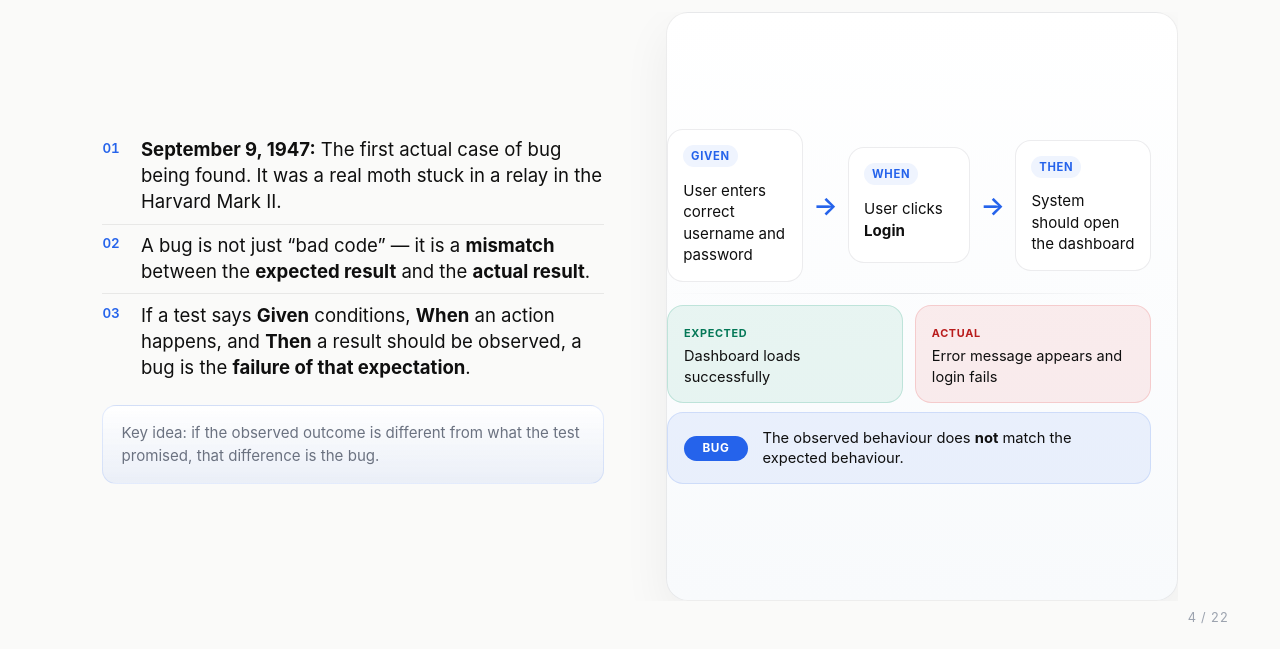
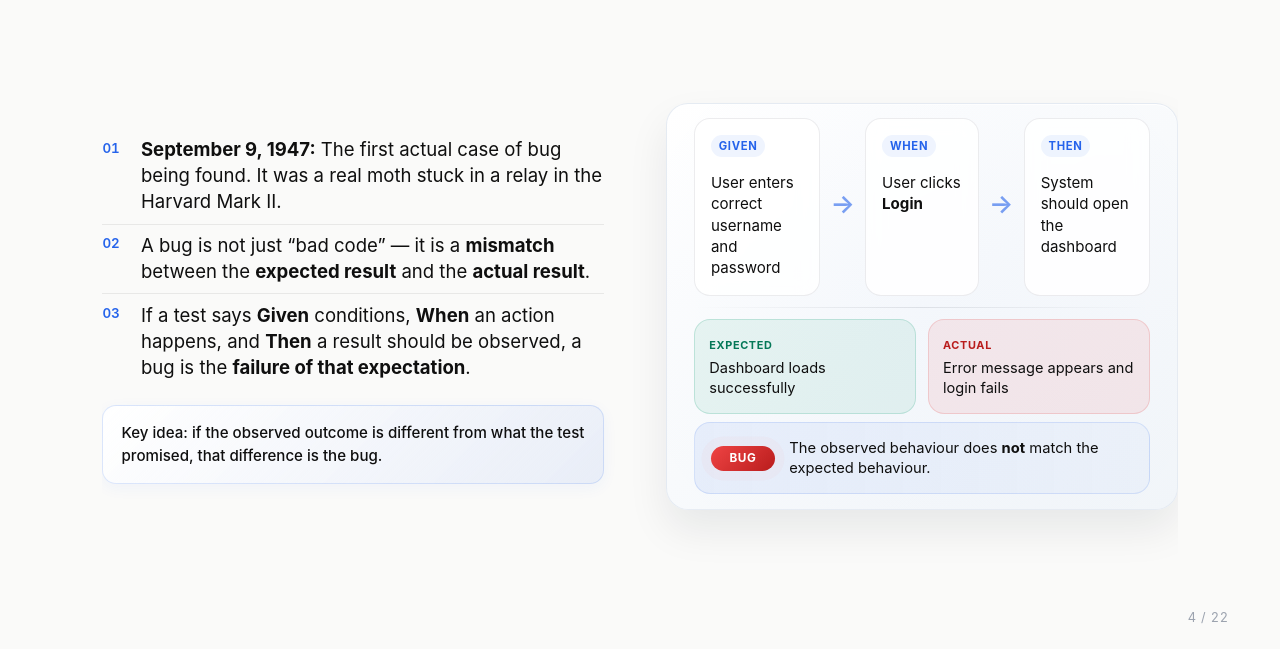
Before and after one commit to JavierJiaCDUT/S2S4_Systems-Issues, a plain HTML site: page slides/04-what-is-bug.html in a window 1280 px wide. Shown: the part 151-800 px from the top of the page. Drawn offline with Linux system fonts and the light colour scheme.

Commit message:
style/feat: optimize UI layout on Page 4 and add global page jump feature

```diff
--- a/css/style.css
+++ b/css/style.css
@@ -400,9 +400,6 @@ html, body {
   padding-right: 2.4vw;
 }
 
-.bug-slide-layout > *:last-child {
-  padding-left: 0;
-}
 
 .bug-copy {
   display: flex;
@@ -422,47 +419,94 @@ html, body {
   margin-top: 0.1em;
 }
 
+@keyframes bgShift {
+  0% { background-position: 0% 50%; }
+  50% { background-position: 100% 50%; }
+  100% { background-position: 0% 50%; }
+}
+
+@keyframes pulseBadge {
+  0% { box-shadow: 0 0 0 0 rgba(239, 68, 68, 0.6); }
+  70% { box-shadow: 0 0 0 10px rgba(239, 68, 68, 0); }
+  100% { box-shadow: 0 0 0 0 rgba(239, 68, 68, 0); }
+}
+
 .bug-note {
   margin-top: 2vh;
   padding: 1.05em 1.2em;
   border-radius: 14px;
-  background: linear-gradient(180deg, rgba(255,255,255,0.92), var(--accent-soft));
-  border: 1px solid rgba(37, 99, 235, 0.12);
-  color: var(--fg-muted);
+  background: linear-gradient(135deg, rgba(255,255,255,0.95), rgba(37,99,235,0.08), rgba(255,255,255,0.9));
+  background-size: 200% 200%;
+  animation: bgShift 6s ease infinite;
+  border: 1px solid rgba(37, 99, 235, 0.15);
+  box-shadow: 0 4px 15px rgba(37, 99, 235, 0.05);
+  color: var(--fg);
+  font-weight: 500;
   font-size: clamp(13px, 1.18vw, 16px);
   line-height: 1.5;
+  transition: transform 0.3s ease, box-shadow 0.3s ease;
+}
+
+.bug-note:hover {
+  transform: translateY(-2px);
+  box-shadow: 0 8px 25px rgba(37, 99, 235, 0.08);
 }
 
 .gwt-diagram {
-  height: 100%;
+  align-self: center;
   display: flex;
   flex-direction: column;
   justify-content: center;
-  gap: 1.15vh;
-  padding: 2.1vh 2vw;
-  background: linear-gradient(180deg, #ffffff, #f8fafc);
-  border: 1px solid var(--border);
+  gap: 1.1vh;
+  padding: 1.8vh 2.1vw !important;
+  background: linear-gradient(145deg, #ffffff 0%, #f1f5f9 100%);
+  border: 1px solid rgba(226, 232, 240, 0.8);
   border-radius: 22px;
-  box-shadow: 0 18px 48px rgba(15, 23, 42, 0.06);
+  box-shadow: 0 20px 40px rgba(15, 23, 42, 0.08), inset 0 1px 0 rgba(255,255,255,1);
+  position: relative;
+  overflow: hidden;
+}
+
+.gwt-diagram::before {
+  content: '';
+  position: absolute;
+  top: -50%; left: -50%; width: 200%; height: 200%;
+  background: radial-gradient(circle at center, rgba(37,99,235,0.02) 0%, transparent 50%);
+  pointer-events: none;
+  z-index: 0;
+}
+
+.gwt-flow-row, .bug-divider, .bug-result-row, .bug-conclusion {
+  position: relative;
+  z-index: 1;
 }
 
 .gwt-flow-row {
   display: grid;
   grid-template-columns: minmax(0, 1fr) auto minmax(0, 0.9fr) auto minmax(0, 1fr);
   gap: 0.8vw;
-  align-items: center;
+  align-items: stretch;
 }
 
 .gwt-step {
-  min-height: 116px;
+  min-height: auto;
   border-radius: 16px;
   border: 1px solid rgba(15, 23, 42, 0.08);
-  background: #fff;
-  padding: 0.95em 0.95em;
+  background: rgba(255, 255, 255, 0.85);
+  backdrop-filter: blur(10px);
+  -webkit-backdrop-filter: blur(10px);
+  padding: 1em 1em;
   display: flex;
   flex-direction: column;
   justify-content: flex-start;
-  gap: 0.8em;
+  gap: 0.9em;
+  transition: all 0.3s cubic-bezier(0.4, 0, 0.2, 1);
+}
+
+.gwt-step:hover {
+  transform: translateY(-4px) scale(1.02);
+  box-shadow: 0 12px 24px rgba(15, 23, 42, 0.06);
+  border-color: rgba(37, 99, 235, 0.2);
 }
 
 .gwt-step p {
@@ -491,6 +535,14 @@ html, body {
   color: var(--accent);
   font-size: clamp(24px, 2vw, 30px);
   font-weight: 600;
+  opacity: 0.6;
+  transform: translateY(-4px);
+  transition: all 0.3s ease;
+}
+
+.gwt-flow-row:hover .gwt-arrow {
+  opacity: 1;
+  transform: translateX(4px);
 }
 
 .bug-divider {
@@ -507,9 +559,14 @@ html, body {
 
 .bug-result {
   border-radius: 16px;
-  padding: 0.95em 1em;
+  padding: 0.85em 0.9em;
   border: 1px solid transparent;
-  min-height: 88px;
+  min-height: auto;
+  transition: all 0.3s ease;
+}
+
+.bug-result:hover {
+  transform: translateY(-3px);
 }
 
 .bug-result p {
@@ -522,9 +579,19 @@ html, body {
   border-color: rgba(5, 150, 105, 0.18);
 }
 
+.bug-result.expected:hover {
+  box-shadow: 0 8px 20px rgba(5, 150, 105, 0.1);
+  border-color: rgba(5, 150, 105, 0.3);
+}
+
 .bug-result.actual {
   background: rgba(220, 38, 38, 0.08);
   border-color: rgba(220, 38, 38, 0.16);
+}
+
+.bug-result.actual:hover {
+  box-shadow: 0 8px 20px rgba(220, 38, 38, 0.1);
+  border-color: rgba(220, 38, 38, 0.3);
 }
 
 .result-tag {
@@ -550,8 +617,14 @@ html, body {
   gap: 0.9em;
   padding: 0.9em 1em;
   border-radius: 16px;
-  background: rgba(37, 99, 235, 0.08);
+  background: linear-gradient(90deg, rgba(37, 99, 235, 0.08), rgba(37, 99, 235, 0.03));
   border: 1px solid rgba(37, 99, 235, 0.14);
+  transition: all 0.3s ease;
+}
+
+.bug-conclusion:hover {
+  background: linear-gradient(90deg, rgba(37, 99, 235, 0.12), rgba(37, 99, 235, 0.06));
+  border-color: rgba(37, 99, 235, 0.25);
 }
 
 .bug-conclusion p {
@@ -567,13 +640,14 @@ html, body {
   min-width: 64px;
   padding: 0.48em 0.8em;
   border-radius: 999px;
-  background: var(--accent);
+  background: linear-gradient(135deg, #ef4444, #b91c1c);
   color: #fff;
   font-size: clamp(11px, 0.92vw, 13px);
   font-weight: 700;
   letter-spacing: 0.05em;
   text-transform: uppercase;
   flex-shrink: 0;
+  animation: pulseBadge 2s infinite;
 }
 
 /* =========================================
```
Also changed, not shown: index.html (+2 -1 lines), js/main.js (+15 -0 lines).
